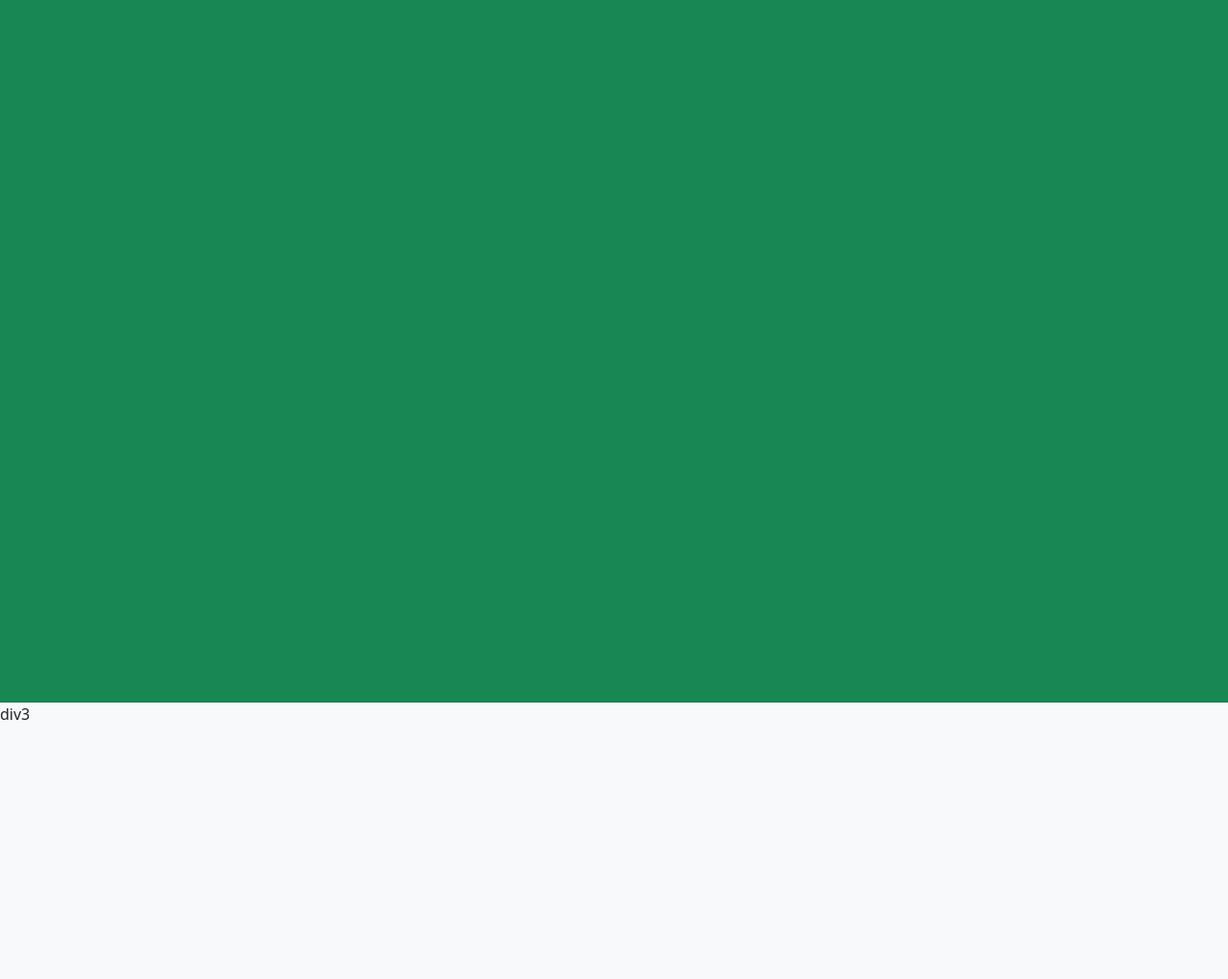
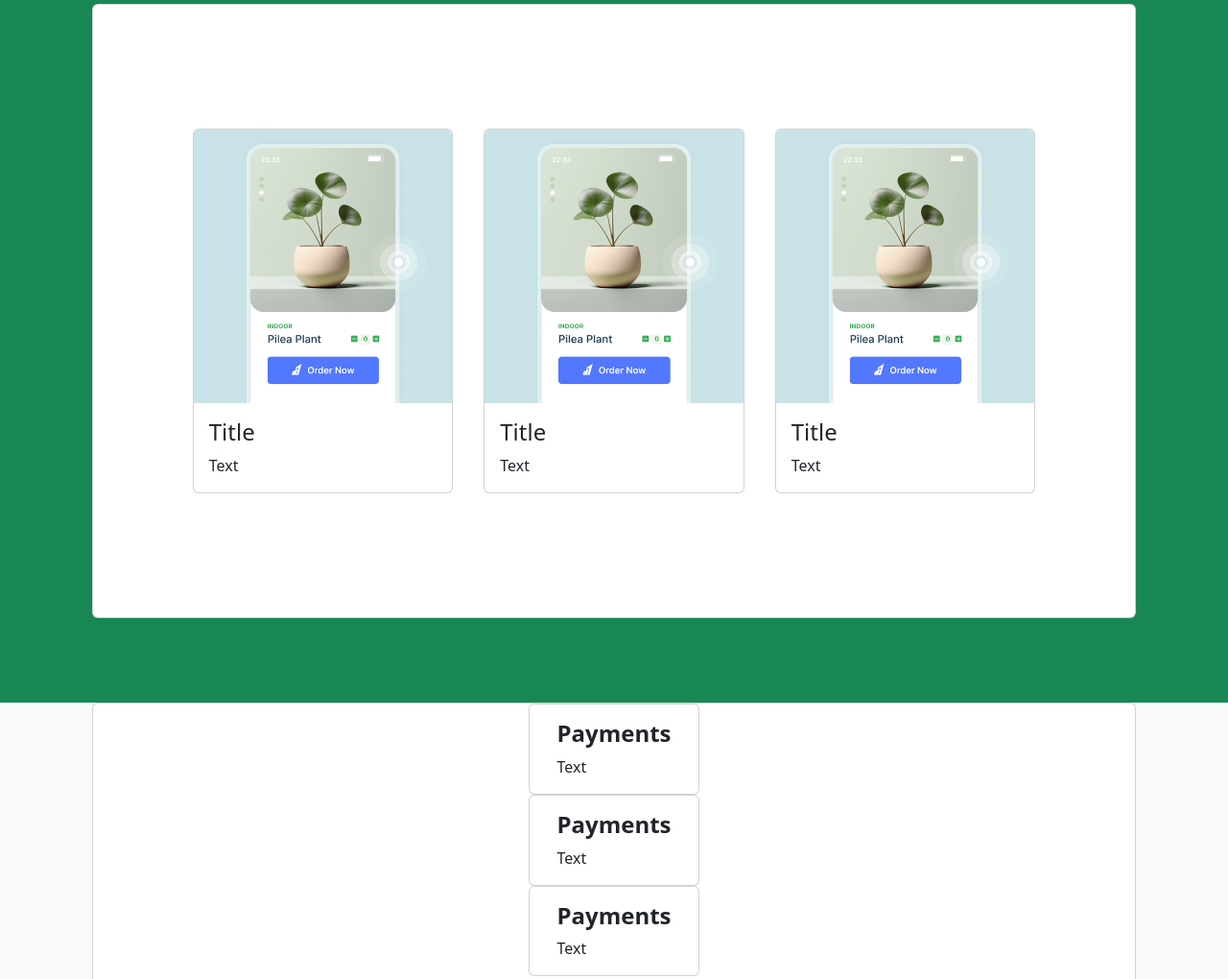
Before and after one commit to NotLovishGarg/Razorpay, a website: page index.html in a window 1280 px wide. Shown: the part 868-1888 px from the top of the page at 96% size. Drawn offline with nearby package versions, Linux system fonts and the light colour scheme; a small style sheet from the web is missing.

Commit message:
about page

```diff
--- a/index.html
+++ b/index.html
@@ -24,10 +24,10 @@
                     <a class="nav-link text-dark custom-link" href="#div1">Home</a>
                 </li>
                 <li class="nav-item">
-                    <a class="nav-link text-dark custom-link" href="#div2">Pricing</a>
+                    <a class="nav-link text-dark custom-link" href="#div2">About</a>
                 </li>
                 <li class="nav-item">
-                    <a class="nav-link text-dark custom-link" href="#div3">About</a>
+                    <a class="nav-link text-dark custom-link" href="#div3">Payments</a>
                 </li>
                 <li class="nav-item">
                     <a class="nav-link text-dark custom-link" href="#div4">Contact Us</a>
@@ -148,11 +148,81 @@
 
             </div>
 
-            <div id="div2" class="bg-success" style="height: 100vh">
-                div2
+            <div id="div2" class="bg-success" style="height: 100vh; display: flex; align-items: center; justify-content: center;">
+                <div class="card mb-3 card align-items-center display:flex" style="height: 80vh; width: 85vw; margin-left: auto; margin-right: auto; display: flex; flex-direction: column;" >
+                    <div class="row g-0" style="flex: 1;
+                    display: flex;
+                    justify-content: center;
+                    align-items: center;
+                    gap: 2rem; /* Adjust the gap value as needed */">
+                        <div class="col-md-3" style="order: 2; display: flex; align-items: center; justify-content: center;">
+                            <div
+                                class="card"
+                            >
+                                <img class="card-img-top img-fluid" style="height: auto;" src="assets/payment-button.png" alt="Title" />
+                                <div class="card-body">
+                                    <h4 class="card-title">Title</h4>
+                                    <p class="card-text">Text</p>
+                                </div>
+                            </div>
+
+                        </div>
+                        <div class="col-md-3" style="order: 1; display: flex; align-items: center; justify-content: center; ">
+                            <div
+                                class="card"
+                            >
+                                <img class="card-img-top img-fluid" style="height: auto; width: auto;" src="assets/payment-button.png" alt="Title" />
+                                <div class="card-body">
+                                    <h4 class="card-title">Title</h4>
+                                    <p class="card-text">Text</p>
+                                </div>
+                            </div>
+                        </div>
+                        <div class="col-md-3" style="order: 3; display: flex; align-items: center; justify-content: center;">
+                            <div
+                                class="card"
+                            >
+                                <img class="card-img-top img-fluid" style="height: auto;" src="assets/payment-button.png" alt="Title" />
+                                <div class="card-body">
+                                    <h4 class="card-title">Title</h4>
+                                    <p class="card-text">Text</p>
+                                </div>
+                            </div>
+
+                        </div>
+                    </div>
+                </div>
             </div>
             <div id="div3" class="bg-light" style="height: 100vh">
-                div3
+                <div class="card mb-3 card align-items-center display:flex" style="height: 80vh; width: 85vw; margin-left: auto; margin-right: auto; display: flex; flex-direction: column;" >
+                    <div class="row gap-2">
+                        <div class="card">
+                            <div class="card-body" style="width:max-content">
+                                <h4 class="card-title" style="font-family: system-ui, -apple-system, BlinkMacSystemFont, 'Segoe UI', Roboto, Oxygen, Ubuntu, Cantarell, 'Open Sans', 'Helvetica Neue', sans-serif; font-weight: bold;">Payments</h4>
+                                <p class="card-text">Text</p>
+                            </div>
+                        </div>
+
+                    </div>
+                    <div class="row gap-2">
+                        <div class="card">
+                            <div class="card-body" style="width:max-content">
+                                <h4 class="card-title" style="font-family: system-ui, -apple-system, BlinkMacSystemFont, 'Segoe UI', Roboto, Oxygen, Ubuntu, Cantarell, 'Open Sans', 'Helvetica Neue', sans-serif; font-weight: bold;">Payments</h4>
+                                <p class="card-text">Text</p>
+                            </div>
+                        </div>
+
+                    </div>
+                    <div class="row gap-2">
+                        <div class="card">
+                            <div class="card-body" style="width:max-content">
+                                <h4 class="card-title" style="font-family: system-ui, -apple-system, BlinkMacSystemFont, 'Segoe UI', Roboto, Oxygen, Ubuntu, Cantarell, 'Open Sans', 'Helvetica Neue', sans-serif; font-weight: bold;">Payments</h4>
+                                <p class="card-text">Text</p>
+                            </div>
+                        </div>
+
+                    </div>
+                </div>
             </div>
             <div id="div4" class="bg-primary" style="height: 100vh">
                 div4
@@ -177,7 +247,7 @@
 
         function showCard(index) {
             const cards = document.querySelectorAll('.card');
-            const totalCards = cards.length;
+            const totalCards = 3;
 
             // Ensure the index wraps around
             if (index < 0) {
```
Also changed, not shown: assets/payment-button.png (added).
